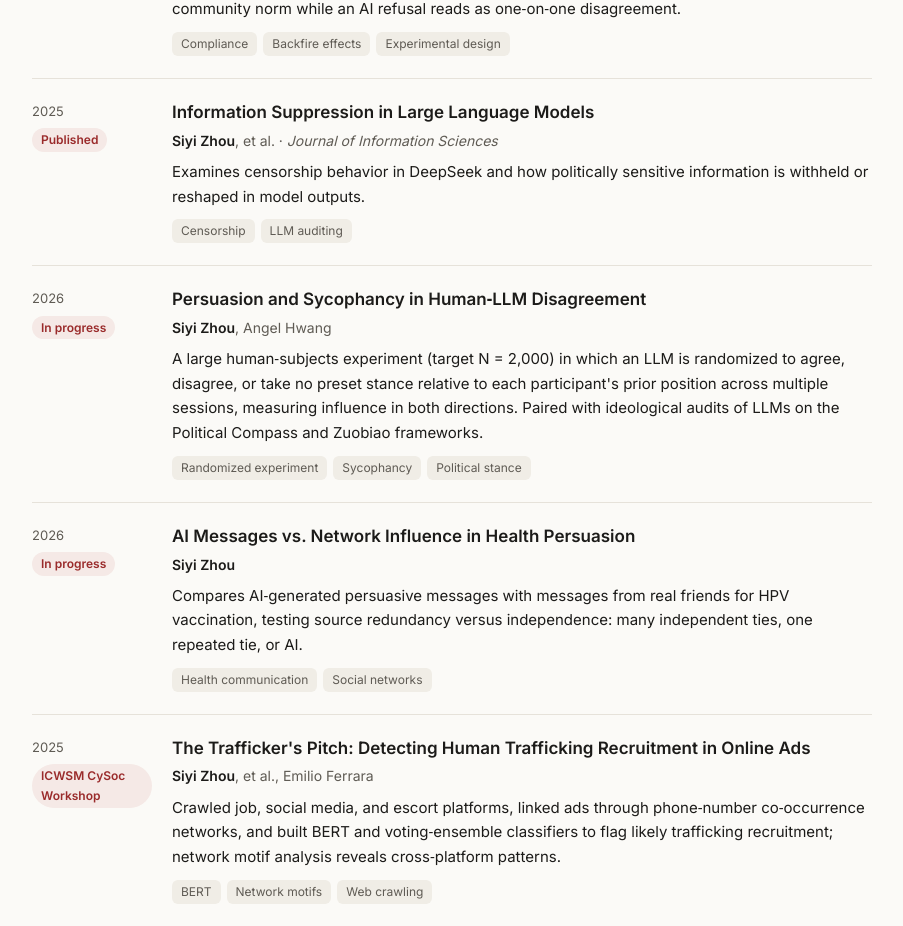
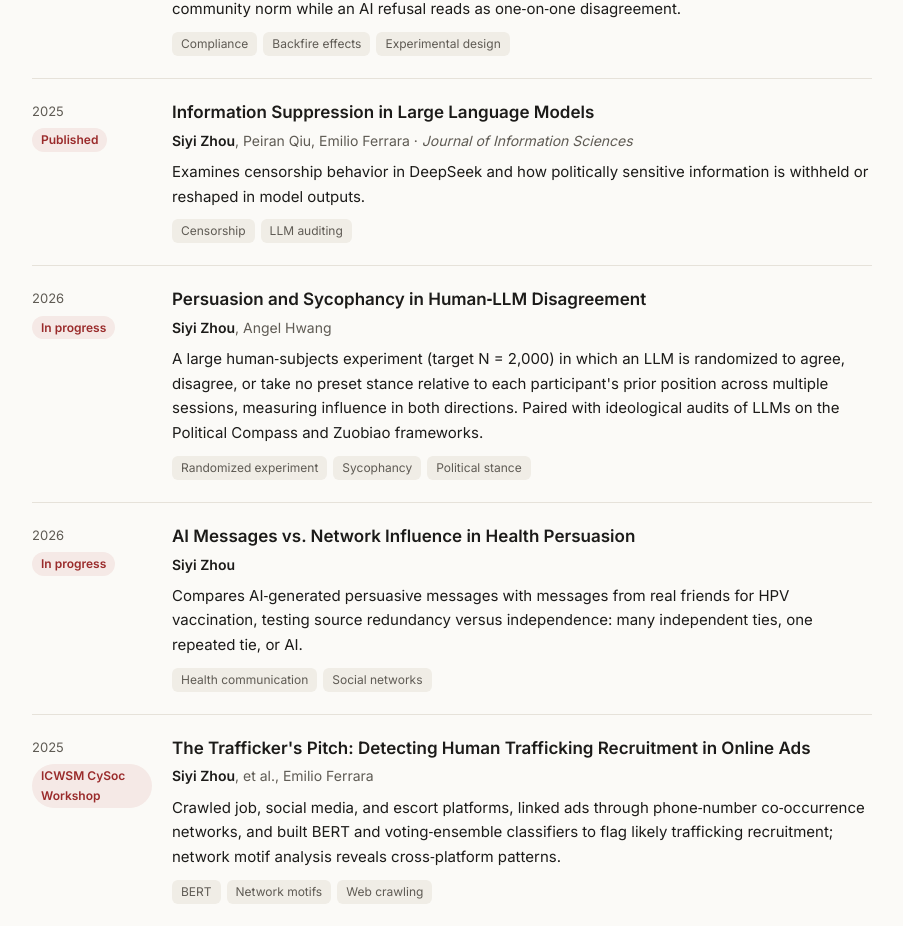
Before and after one commit to serenalyoko/serenalyoko.github.io, a plain HTML site: page index.html in a window 1280 px wide. Shown: the part 1957-2883 px from the top of the page, without its empty margins (188-1091 px from the left). Drawn offline with Linux system fonts and the light colour scheme.

Commit message:
fixed authors

```diff
--- a/index.html
+++ b/index.html
@@ -190,7 +190,7 @@ footer{padding:40px 0 60px;border-top:1px solid var(--line);color:var(--muted);f
       <div class="meta">2025<br><span class="status">Published</span></div>
       <div>
         <h3>Information Suppression in Large Language Models</h3>
-        <div class="authors"><b>Siyi Zhou</b>, et al. · <i>Journal of Information Sciences</i></div>
+        <div class="authors"><b>Siyi Zhou</b>, Peiran Qiu, Emilio Ferrara · <i>Journal of Information Sciences</i></div>
         <p class="sum">Examines censorship behavior in DeepSeek and how politically sensitive information is withheld or reshaped in model outputs.</p>
         <div class="tags"><span>Censorship</span><span>LLM auditing</span></div>
       </div>
```
